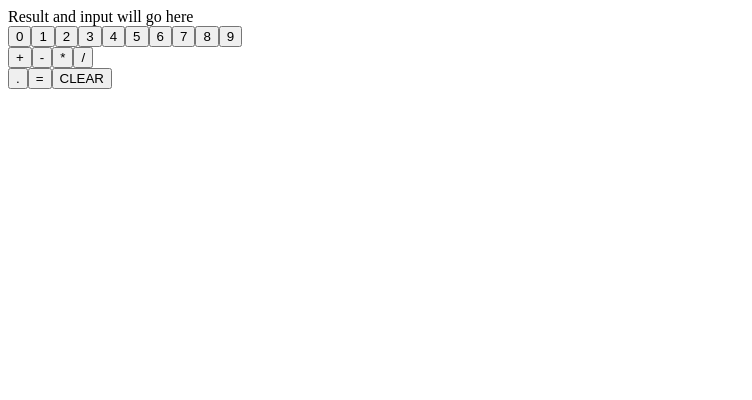
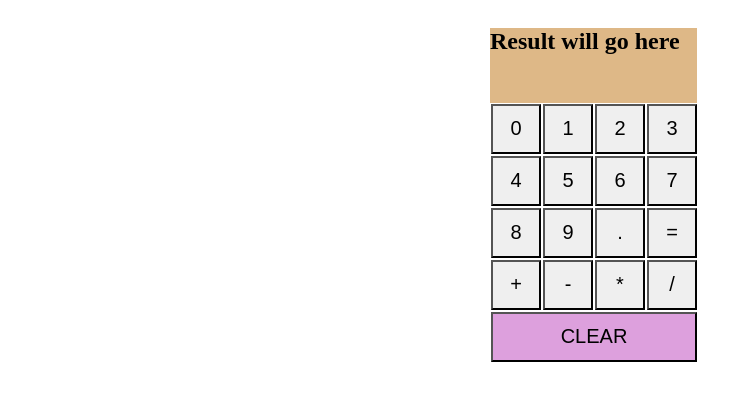
Before and after one commit to VPilipenko334/GoSchoolBox-coding-challenge, a JavaScript app: page / in a window 1280 px wide. Shown: the top 400 px of the page, without its empty margins (0-752 px from the left). Built offline with nearby package versions, Linux system fonts and the light colour scheme; the HTML template or start-up script is replaced by a standard one.

Commit message:
added styling changes and more UX/UI

```diff
--- a/src/App.js
+++ b/src/App.js
@@ -1,4 +1,6 @@
 import Result from "./result";
+import "./buttons.css";
+import "./result.css";
 
 function App() {
 
@@ -17,28 +19,29 @@ function App() {
   return (
       <div className="App">
           <div className="calculator-wrapper">
+            <div className="calculator">
               <div className="result">
                 < Result />
             </div>
 
             <div className="numbers">
               {allDigits()}
+            <button>.</button>
+            <button>=</button>
             </div>
 
-          <div className="basic-operators">
+            <div className="operators">
               <button>+</button>
               <button>-</button>
               <button>*</button>
               <button>/</button>
             </div>
 
-          <div className="advanced-operators">
-            <button>.</button>
-            <button>=</button>
-            <button>CLEAR</button>
+            <div className="clear-button">
+              <button className="clear">CLEAR</button>
 
             </div>
-
+          </div>
         </div>
       </div>
   );
--- /dev/null
+++ b/src/buttons.css
@@ -0,0 +1,58 @@
+* {
+    /* background-color: pink; */
+}
+
+.calculator-wrapper {
+    /* background-color: lightcoral; */
+    margin: auto;
+    align-items: center;
+    justify-content: center;
+    width: 300px;
+    height: 400px;
+    /* border-radius: 2px solid black;
+    border-radius: 15px; */
+    overflow: hidden;
+}
+
+.calculator {
+    margin: auto;
+    justify-content: center;
+    align-items: center;
+}
+
+button {
+    justify-content: center;
+    text-decoration: none;
+    appearance: none;
+    outline: none;
+    height: 50px;
+    width: 50px;
+    padding: 10px;
+    margin: 1px;
+    font-size: 20px;
+    cursor: pointer;
+    transition: 0.2s;
+
+}
+
+button:hover {
+    background-color: palevioletred;
+}
+
+.numbers {
+    display: flex;
+    flex-wrap: wrap;
+    flex: 30%;
+    max-width: 80%;
+}
+
+.operators {
+    flex: 30%;
+    max-width: 80%;
+}
+
+.clear {
+    width: 206px;
+    background-color: plum;
+
+}
--- a/src/result.css
+++ b/src/result.css
@@ -0,0 +1,6 @@
+.result {
+    border-radius: 2px solid black;
+    background-color: burlywood;
+    width: 207px;
+    height: 75px;
+}
--- a/src/result.js
+++ b/src/result.js
@@ -2,8 +2,10 @@ import "./result.css"
 
 const Result = () => {
     return (
-        <div>
-            Result and input will go here
+        <div className="results-wrapper">
+            <div className="result">
+                <h2>Result will go here</h2>
+            </div>
         </div>
     )
 }
```
Also changed, not shown: src/calculator.js (added, +17 -0 lines). Lines whose indentation alone changed are shown as unchanged.
